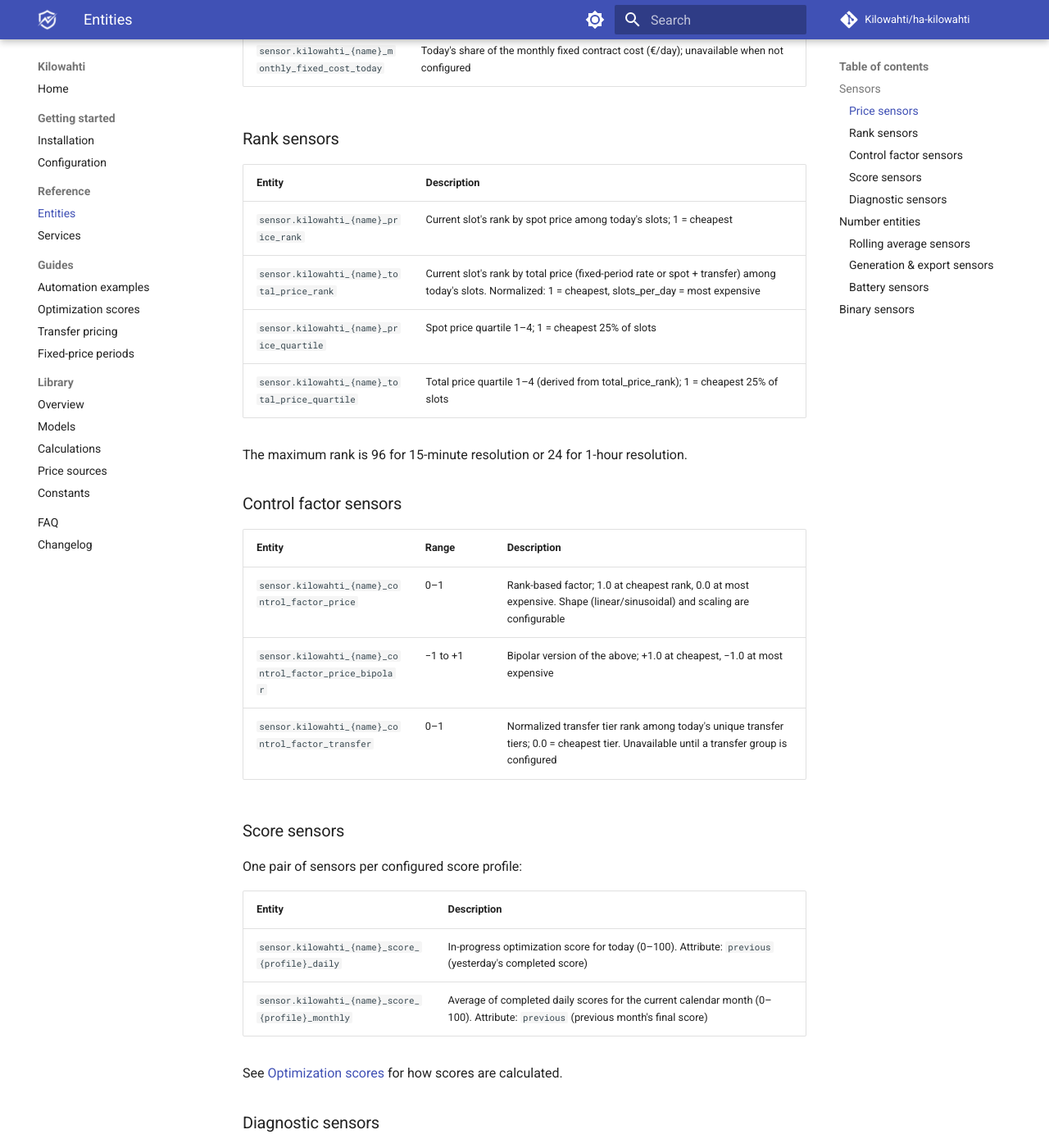
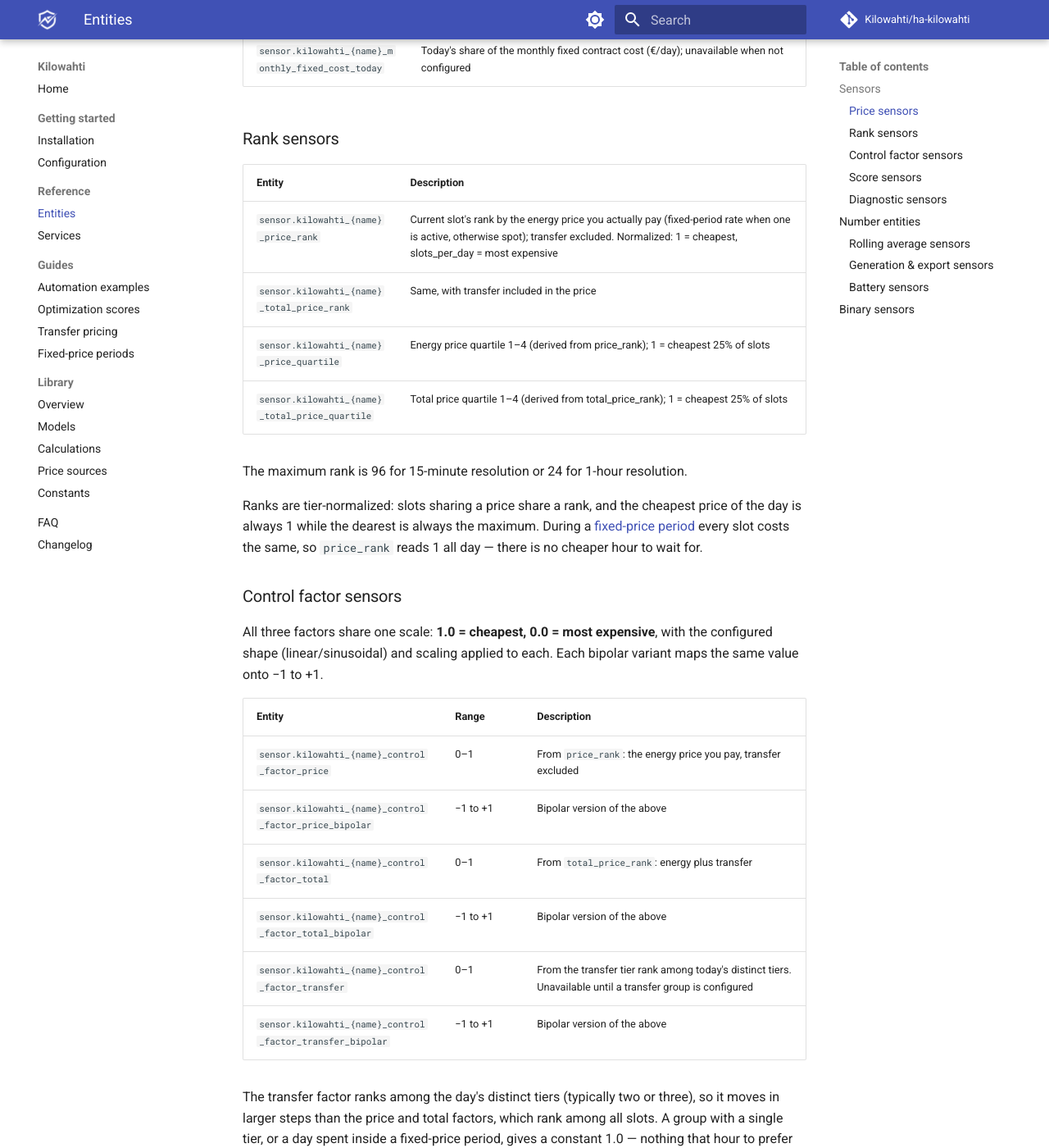
Before and after one commit to Kilowahti/kilowahti-docs, an MkDocs documentation site: the page built from docs/entities.md, in a window 1280 px wide and 1400 px high, scrolled down 1557 px. Shown: the whole window at 82% size. Built offline with MkDocs 1.6.1 and Material for MkDocs 9.7.7, drawn with Linux system fonts in a browser that asks for light colours; comment, search, counter and statistics services are not loaded; some of the changed text lies outside the part shown.

Commit message:
Document the harmonized control factors and rank semantics

```diff
--- a/docs/entities.md
+++ b/docs/entities.md
@@ -33,20 +33,29 @@ The display unit (`c/kWh` or `€/kWh`) is set during configuration and applies
 
 | Entity | Description |
 |---|---|
-| `sensor.kilowahti_{name}_price_rank` | Current slot's rank by spot price among today's slots; 1 = cheapest |
-| `sensor.kilowahti_{name}_total_price_rank` | Current slot's rank by total price (fixed-period rate or spot + transfer) among today's slots. Normalized: 1 = cheapest, slots_per_day = most expensive |
-| `sensor.kilowahti_{name}_price_quartile` | Spot price quartile 1–4; 1 = cheapest 25% of slots |
+| `sensor.kilowahti_{name}_price_rank` | Current slot's rank by the energy price you actually pay (fixed-period rate when one is active, otherwise spot); transfer excluded. Normalized: 1 = cheapest, slots_per_day = most expensive |
+| `sensor.kilowahti_{name}_total_price_rank` | Same, with transfer included in the price |
+| `sensor.kilowahti_{name}_price_quartile` | Energy price quartile 1–4 (derived from price_rank); 1 = cheapest 25% of slots |
 | `sensor.kilowahti_{name}_total_price_quartile` | Total price quartile 1–4 (derived from total_price_rank); 1 = cheapest 25% of slots |
 
 The maximum rank is 96 for 15-minute resolution or 24 for 1-hour resolution.
 
+Ranks are tier-normalized: slots sharing a price share a rank, and the cheapest price of the day is always 1 while the dearest is always the maximum. During a [fixed-price period](fixed-periods.md) every slot costs the same, so `price_rank` reads 1 all day — there is no cheaper hour to wait for.
+
 ### Control factor sensors
+
+All three factors share one scale: **1.0 = cheapest, 0.0 = most expensive**, with the configured shape (linear/sinusoidal) and scaling applied to each. Each bipolar variant maps the same value onto −1 to +1.
 
 | Entity | Range | Description |
 |---|---|---|
-| `sensor.kilowahti_{name}_control_factor_price` | 0–1 | Rank-based factor; 1.0 at cheapest rank, 0.0 at most expensive. Shape (linear/sinusoidal) and scaling are configurable |
-| `sensor.kilowahti_{name}_control_factor_price_bipolar` | −1 to +1 | Bipolar version of the above; +1.0 at cheapest, −1.0 at most expensive |
-| `sensor.kilowahti_{name}_control_factor_transfer` | 0–1 | Normalized transfer tier rank among today's unique transfer tiers; 0.0 = cheapest tier. Unavailable until a transfer group is configured |
+| `sensor.kilowahti_{name}_control_factor_price` | 0–1 | From `price_rank`: the energy price you pay, transfer excluded |
+| `sensor.kilowahti_{name}_control_factor_price_bipolar` | −1 to +1 | Bipolar version of the above |
+| `sensor.kilowahti_{name}_control_factor_total` | 0–1 | From `total_price_rank`: energy plus transfer |
+| `sensor.kilowahti_{name}_control_factor_total_bipolar` | −1 to +1 | Bipolar version of the above |
+| `sensor.kilowahti_{name}_control_factor_transfer` | 0–1 | From the transfer tier rank among today's distinct tiers. Unavailable until a transfer group is configured |
+| `sensor.kilowahti_{name}_control_factor_transfer_bipolar` | −1 to +1 | Bipolar version of the above |
+
+The transfer factor ranks among the day's distinct tiers (typically two or three), so it moves in larger steps than the price and total factors, which rank among all slots. A group with a single tier, or a day spent inside a fixed-price period, gives a constant 1.0 — nothing that hour to prefer or avoid.
 
 ### Score sensors
 
```
